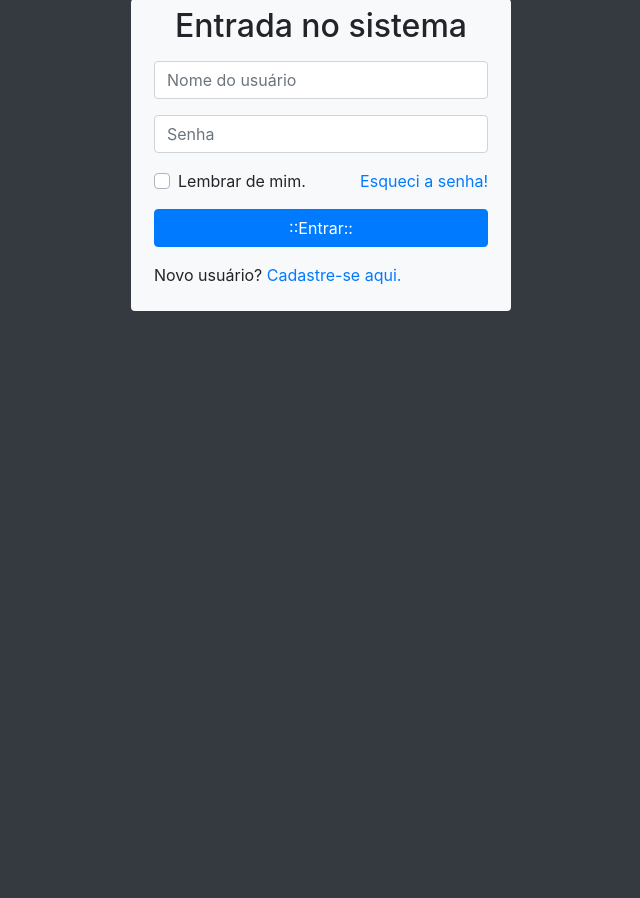
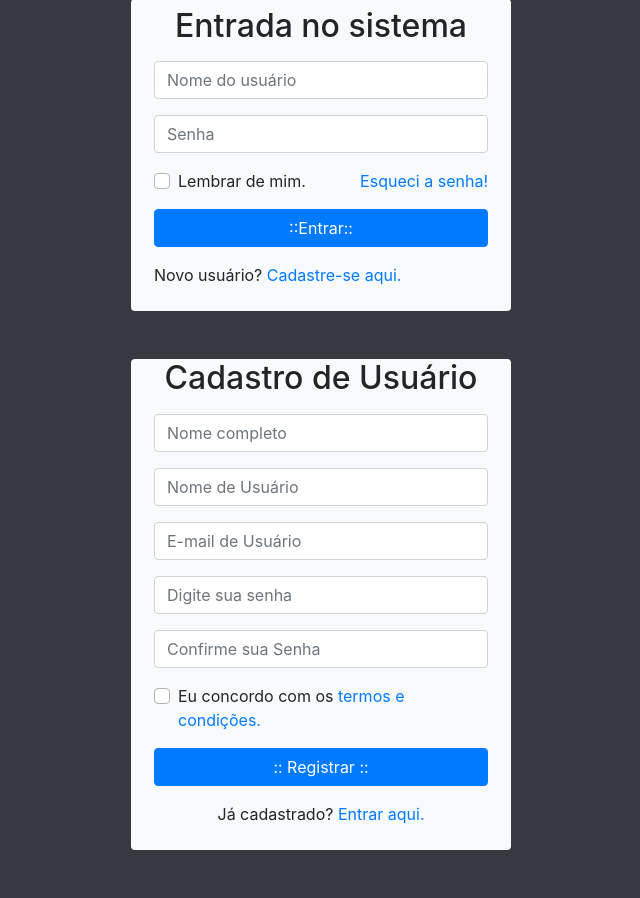
Before and after one commit to Priscilapradella/sistema_de_login_AIPR2019v1, a PHP site: page / in a window 1280 px wide. Shown: the part 91-989 px from the top of the page, without its empty margins (319-959 px from the left). Before the commit the page ends 402 px from the top, so only its background shows below. Run offline with PHP 8.4, Linux system fonts and the light colour scheme; some libraries are stand-ins or nearby versions.

Commit message:
closes #2
Formulário de cadastro de novo usuário

```diff
--- a/index.php
+++ b/index.php
@@ -23,7 +23,7 @@
         </section>
 
         <!-- Formulário de Login -->
-        <section class="row">
+        <section class="row mb-5">
             <div class="col-lg-4 offset-lg-4 bg-light rounded" id="caixaLogin">
                 <h2 class="text-center mt-2">Entrada no sistema</h2>
                 <form action="#" id="formLogin" class="p-2">
@@ -71,6 +71,67 @@
         </section>
 
 
+
+         <section class="row mb-5">
+
+                <div class="col-lg-4 offset-lg-4 bg-light rounded" id="caixaCadastro">
+                   <h2 class="text-center">Cadastro de Usuário</h2>
+                    <form action="#" class="p-2" id="frmCadastro">
+
+                        <div class="form-group">
+                         <input type="text" name="nomeCompleto" id="nomeCompleto" class="form-control"
+                         placeholder="Nome completo" required>
+                        </div>
+
+                        <div class="form-group">
+                         <input type="text" name="nomeUsuario" id="nomeUsuario" class="form-control" placeholder="Nome de Usuário"
+                         required>
+
+                        </div>
+
+                        <div class="form-group">
+                           <input type="email" name="emailUsuario" id="emailUsuario"
+                           class="form-control" placeholder="E-mail de Usuário" required>
+
+                        </div>
+
+                        <div class="form-group">
+                            <input type="password" name="senhaUsuario" id="senhaUsuario" class="form-control"
+                            placeholder="Digite sua senha" required>
+
+                        </div>
+
+                        <div class="form-group">
+                        <input type="password" name="senhaConfirma" id="senhaConfirma" class="form-control"
+                            placeholder="Confirme sua Senha" required>
+                        </div>
+
+                        <div class="form-group">
+
+                            <div class="custom-control custom-checkbox">
+
+                                <input type="checkbox" name="concordar" id="concordar" class="custom-control-input">
+                                    <label for="concordar" class="custom-control-label">Eu concordo com os
+                                    <a href="#"> termos e condições.</a>
+                                    </label>
+                            </div>
+
+                        </div>
+
+                        <div class="form-group">
+                            <input type="submit" value=":: Registrar ::"
+                            class="btn btn-primary btn-block" id="btnRegistrar">
+                        </div>
+
+                        <div class="form-group">
+                            <p class="text-center">Já cadastrado?
+                            <a href="#" id="btnJacadastrado"</a> Entrar aqui.</p>
+                        </div>
+
+                </div>
+
+         </section>
+
     </main>
 
 <script src="https://cdnjs.cloudflare.com/ajax/libs/jquery/3.4.1/jquery.slim.min.js"></script>
```
